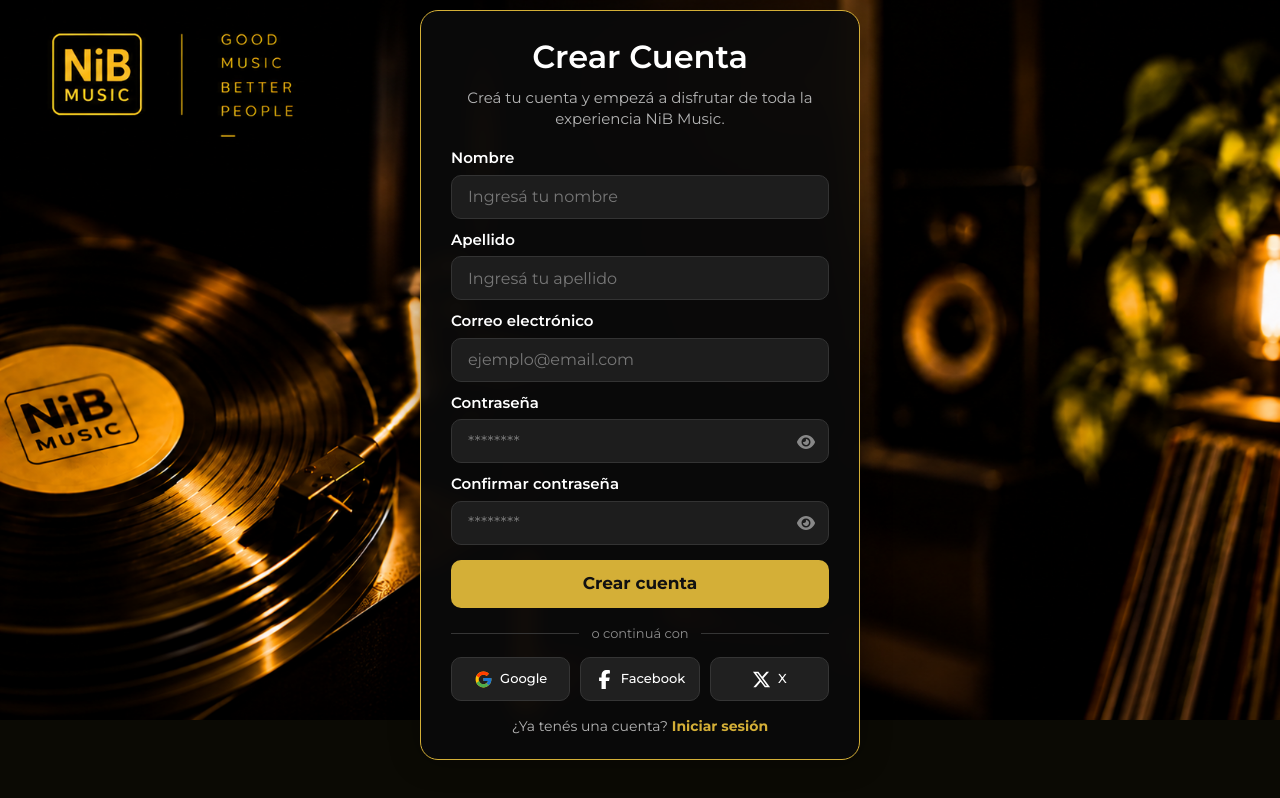
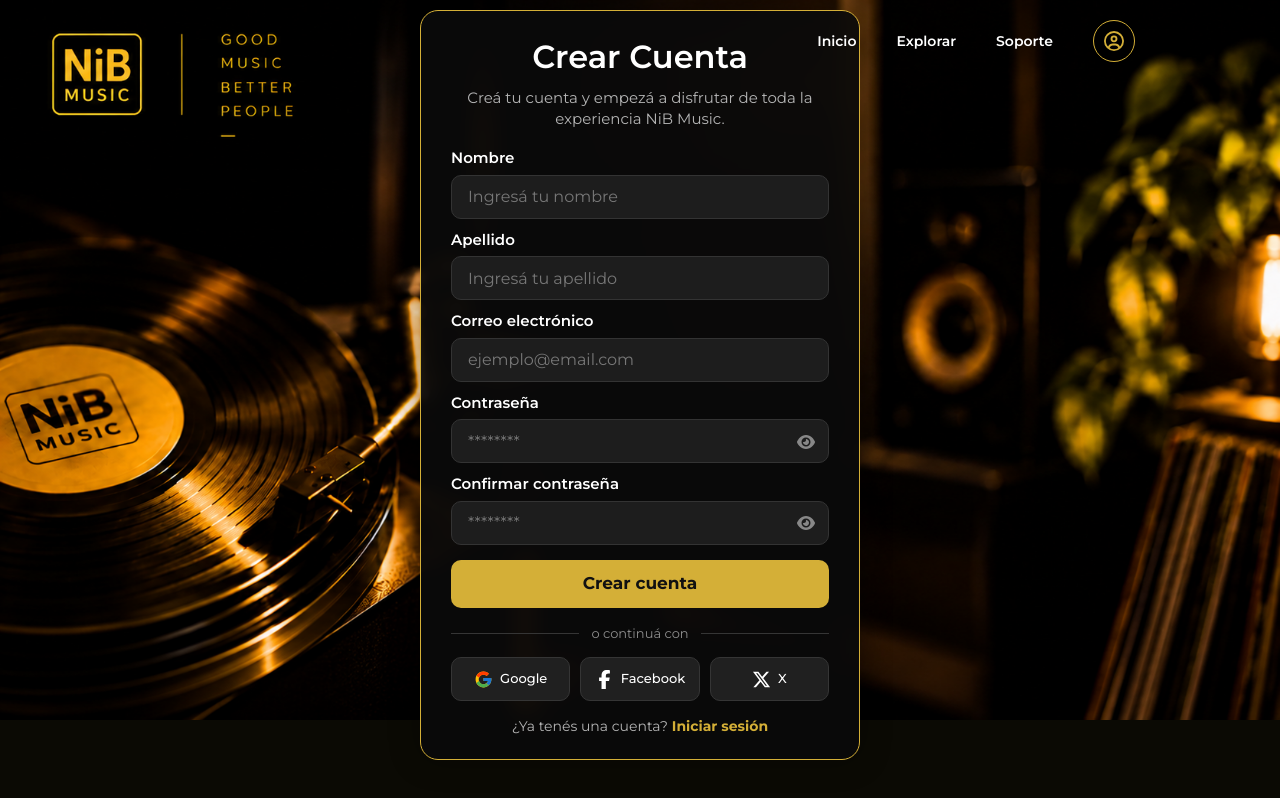
Before and after one commit to ivanlazartee/NiB-Music, a React (Vite) app: page /registro in a window 1280 px wide. Built offline with nearby package versions, Linux system fonts and the light colour scheme.

Commit message:
agregar navbar al registro

```diff
--- a/src/pages/Registro.jsx
+++ b/src/pages/Registro.jsx
@@ -3,8 +3,15 @@
 import registroBg from "../assets/img/registro-bg.png";
 import "./registro.css";
 
+import { Link } from "react-router-dom";
 import { FcGoogle } from "react-icons/fc";
-import { FaFacebookF, FaXTwitter, FaEye, FaEyeSlash } from "react-icons/fa6";
+import {
+  FaFacebookF,
+  FaXTwitter,
+  FaEye,
+  FaEyeSlash,
+  FaRegCircleUser,
+} from "react-icons/fa6";
 
 import Swal from "sweetalert2";
 
@@ -22,6 +29,19 @@
   const [mostrarPassword, setMostrarPassword] = useState(false);
   const [mostrarConfirmarPassword, setMostrarConfirmarPassword] =
     useState(false);
+
+  const mostrarPerfil = () => {
+    Swal.fire({
+      title: "Mi cuenta",
+      text: "Iniciá sesión para acceder a tu perfil y administrar tu biblioteca.",
+      icon: "info",
+      iconColor: "#d4af37",
+      background: "#0f0f0f",
+      color: "#ffffff",
+      confirmButtonText: "Entendido",
+      confirmButtonColor: "#d4af37",
+    });
+  };
 
   const handleChange = (e) => {
     const { name, value } = e.target;
@@ -92,15 +112,17 @@
       title: "¡Cuenta creada!",
       text: "Tu cuenta fue creada correctamente.",
       icon: "success",
+      iconColor: "#d4af37",
       confirmButtonText: "Aceptar",
       confirmButtonColor: "#d4af37",
-      background: "#181818",
+      background: "#0f0f0f",
       color: "#ffffff",
     });
   };
 
   return (
     <section className="registro-page">
+
       <img
         src={registroBg}
         alt="Registro NiB Music"
@@ -108,6 +130,26 @@
       />
 
       <div className="registro-overlay">
+
+        {/* Navbar */}
+        <nav className="registro-navbar">
+
+          <Link to="/">Inicio</Link>
+
+          <Link to="/catalogo">Explorar</Link>
+
+          <Link to="/soporte">Soporte</Link>
+
+          <button
+            className="registro-user"
+            onClick={mostrarPerfil}
+          >
+            <FaRegCircleUser size={20} />
+          </button>
+
+        </nav>
+
+        {/* Modal */}
         <div className="registro-card">
 
           <h2>Crear Cuenta</h2>
@@ -122,7 +164,9 @@
             onSubmit={handleSubmit}
           >
 
-            <label htmlFor="nombre">Nombre</label>
+            <label htmlFor="nombre">
+              Nombre
+            </label>
 
             <input
               id="nombre"
@@ -131,7 +175,11 @@
               placeholder="Ingresá tu nombre"
               value={formulario.nombre}
               onChange={handleChange}
-              className={errores.nombre ? "registro-input-error" : ""}
+              className={
+                errores.nombre
+                  ? "registro-input-error"
+                  : ""
+              }
             />
 
             {errores.nombre && (
@@ -141,7 +189,9 @@
             )}
 
 
-            <label htmlFor="apellido">Apellido</label>
+            <label htmlFor="apellido">
+              Apellido
+            </label>
 
             <input
               id="apellido"
@@ -150,7 +200,11 @@
               placeholder="Ingresá tu apellido"
               value={formulario.apellido}
               onChange={handleChange}
-              className={errores.apellido ? "registro-input-error" : ""}
+              className={
+                errores.apellido
+                  ? "registro-input-error"
+                  : ""
+              }
             />
 
             {errores.apellido && (
@@ -160,7 +214,9 @@
             )}
 
 
-            <label htmlFor="email">Correo electrónico</label>
+            <label htmlFor="email">
+              Correo electrónico
+            </label>
 
             <input
               id="email"
@@ -169,7 +225,11 @@
               placeholder="ejemplo@email.com"
               value={formulario.email}
               onChange={handleChange}
-              className={errores.email ? "registro-input-error" : ""}
+              className={
+                errores.email
+                  ? "registro-input-error"
+                  : ""
+              }
             />
 
             {errores.email && (
@@ -179,14 +239,20 @@
             )}
 
 
-            <label htmlFor="password">Contraseña</label>
+            <label htmlFor="password">
+              Contraseña
+            </label>
 
             <div className="registro-password-container">
 
               <input
                 id="password"
                 name="password"
-                type={mostrarPassword ? "text" : "password"}
+                type={
+                  mostrarPassword
+                    ? "text"
+                    : "password"
+                }
                 placeholder="********"
                 value={formulario.password}
                 onChange={handleChange}
@@ -209,7 +275,11 @@
                     : "Mostrar contraseña"
                 }
               >
-                {mostrarPassword ? <FaEyeSlash /> : <FaEye />}
+                {mostrarPassword ? (
+                  <FaEyeSlash />
+                ) : (
+                  <FaEye />
+                )}
               </button>
 
             </div>
@@ -318,7 +388,7 @@
 
           <p className="registro-footer">
             ¿Ya tenés una cuenta?
-            <a href="/login"> Iniciar sesión</a>
+            <Link to="/login"> Iniciar sesión</Link>
           </p>
 
         </div>
--- a/src/pages/registro.css
+++ b/src/pages/registro.css
@@ -29,6 +29,65 @@
     overflow:hidden;
 }
 
+/* ========================= */
+/* NAVBAR */
+/* ========================= */
+
+.registro-navbar{
+    position:absolute;
+
+    top:20px;
+    right:145px;
+
+    display:flex;
+    align-items:center;
+    gap:40px;
+
+    z-index:100;
+}
+
+.registro-navbar a{
+    color:white;
+
+    text-decoration:none;
+
+    font-size:14px;
+    font-weight:600;
+
+    transition:.25s;
+}
+
+.registro-navbar a:hover{
+    color:#d4af37;
+}
+
+.registro-user{
+    width:42px;
+    height:42px;
+
+    border:1px solid #d4af37;
+    border-radius:50%;
+
+    background:transparent;
+    color:#d4af37;
+
+    display:flex;
+    justify-content:center;
+    align-items:center;
+
+    cursor:pointer;
+
+    transition:.25s;
+}
+
+.registro-user:hover{
+    background:rgba(212,175,55,.10);
+}
+
+/* ========================= */
+/* MODAL */
+/* ========================= */
+
 .registro-card{
     width:440px;
     max-height:calc(100vh - 40px);
@@ -54,17 +113,24 @@
 
 .registro-card h2{
     color:#fff;
+
     text-align:center;
+
     font-size:32px;
     font-weight:600;
+
     margin-bottom:6px;
 }
 
 .registro-subtitle{
     color:#b5b5b5;
+
     text-align:center;
+
     font-size:15px;
+
     line-height:1.4;
+
     margin-bottom:18px;
 }
 
@@ -75,8 +141,10 @@
 
 .registro-form label{
     color:#fff;
+
     font-size:15px;
     font-weight:600;
+
     margin-bottom:5px;
 }
 
@@ -158,6 +226,8 @@
 }
 
 /* ========================= */
+/* ERRORES */
+/* ========================= */
 
 .registro-error{
     color:#e74c3c;
@@ -167,6 +237,10 @@
     margin-top:-5px;
     margin-bottom:8px;
 }
+
+/* ========================= */
+/* BOTÓN CREAR CUENTA */
+/* ========================= */
 
 .registro-btn{
     width:100%;
@@ -191,8 +265,13 @@
 
 .registro-btn:hover{
     transform:translateY(-2px);
+
     background:#e2be48;
 }
+
+/* ========================= */
+/* DIVISOR */
+/* ========================= */
 
 .registro-divider{
     display:flex;
@@ -204,14 +283,19 @@
 .registro-divider::before,
 .registro-divider::after{
     content:"";
+
     flex:1;
+
     height:1px;
+
     background:#353535;
 }
 
 .registro-divider span{
     color:#8d8d8d;
+
     font-size:13px;
+
     padding:0 12px;
 }
 
@@ -221,7 +305,9 @@
 
 .registro-social-login{
     display:flex;
+
     gap:10px;
+
     width:100%;
 }
 
@@ -233,11 +319,13 @@
     display:flex;
     justify-content:center;
     align-items:center;
+
     gap:7px;
 
     background:#202020;
 
     border:1px solid #353535;
+
     border-radius:10px;
 
     color:#fff;
@@ -249,6 +337,7 @@
 
 .registro-social-btn:hover{
     background:#292929;
+
     border-color:#d4af37;
 }
 
@@ -258,10 +347,14 @@
 
 .registro-social-btn span{
     font-size:13px;
+
     font-weight:500;
+
     white-space:nowrap;
 }
 
+/* ========================= */
+/* FOOTER */
 /* ========================= */
 
 .registro-footer{
@@ -276,7 +369,9 @@
 
 .registro-footer a{
     color:#d4af37;
+
     text-decoration:none;
+
     font-weight:700;
 }
 
```
